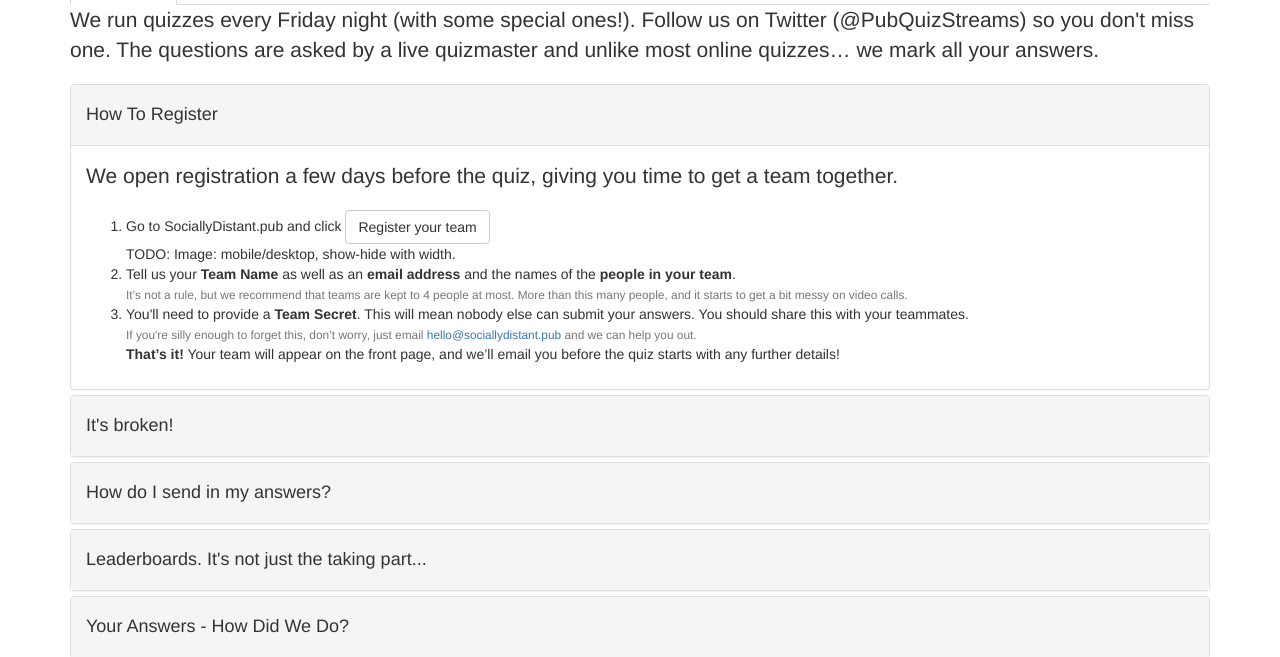
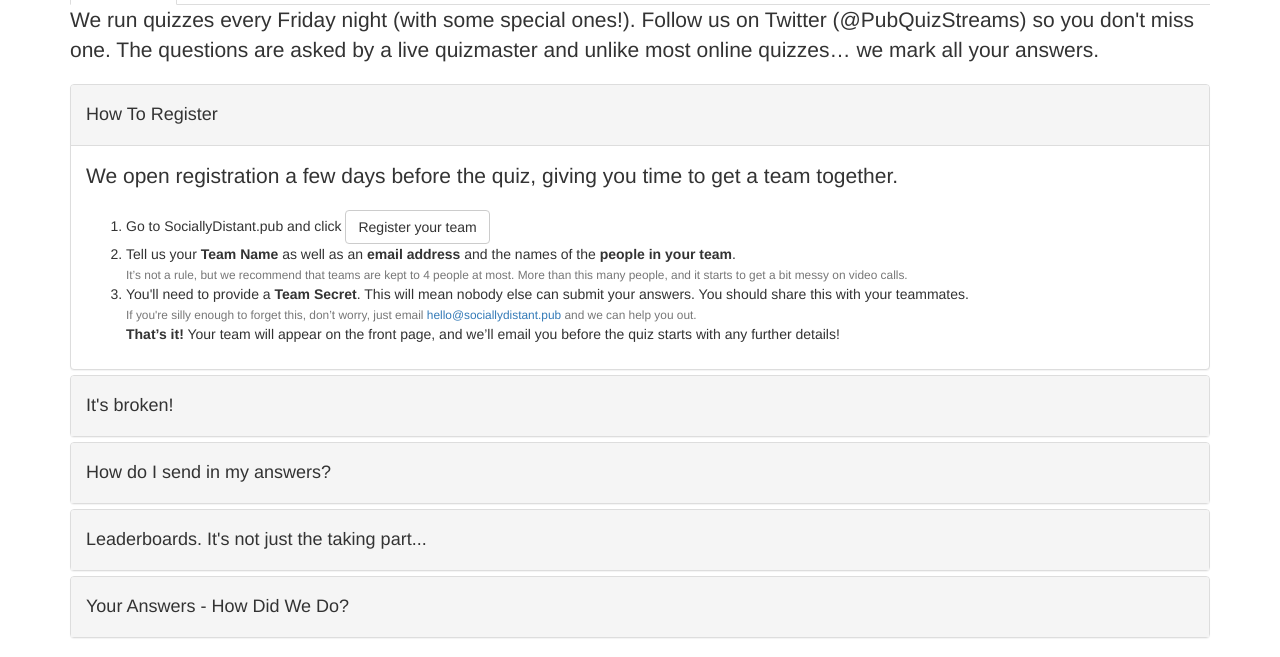
Before and after one commit to davidharrison92/sociallydistantpubquiz, a PHP site: page /about.php in a window 1280 px wide. Shown: the part 386-1043 px from the top of the page. Run offline with PHP 8.4, Linux system fonts and the light colour scheme; data that the repository does not hold is empty; a stand-in replaces the project's code that opens the database connection.

Commit message:
corrected

```diff
--- a/about.php
+++ b/about.php
@@ -36,8 +36,6 @@
                                 <li>
                                     Go to SociallyDistant.pub and click <button class="btn btn-default" href="newteam.php">Register your team</button>
                                 </li>
-
-TODO:                                Image: mobile/desktop, show-hide with width.
 
                                 <li>
                                     Tell us your <strong>Team Name</strong> as well as an <strong>email address</strong> and the names of the <strong>people in your team</strong>.<br>
@@ -139,9 +137,8 @@ TODO:                                Image: mobile/desktop, show-hide with width
                         <div id="coll_Report" class="panel-collapse collapse" role="tabpanel" aria-labelledby="hd_Report">
                           <div class="panel-body">
                             <p>After each round is marked, you can go to <a href="your_answers.php">Your Answers</a> to see how we marked you for each question. If you don’t agree, you’re more than welcome to whine to us <a href="https://twitter.com/PubQuizStreams">on twitter</a>.</p>
- TODO:                           IMAGE
                             <p>You can compare yourself to other teams. We show you what proportion of teams got it right this time round.</p>
-                            <p>We’ll always show you the correct answer, and sometimes some witty (tooltip: well, we think so anyway) extra information. </p>
+                            <p>We’ll always show you the correct answer, and sometimes some witty (well, we think so anyway) extra information. </p>
 
                           </div>
                         </div>
@@ -257,7 +254,7 @@ TODO:                                Image: mobile/desktop, show-hide with width
                                     <ul>
                                         <li>Front End Servers are Elastic Cloud Compute (EC2) Ubuntu and NGINX</li>
                                         <li>HTTPS / SSL is courtesy of <a href="https://letsencrypt.org/">LetsEncrypt</a></li>
-                                        <li>Data is stored using Relational Database Service (RDS)</li>
+                                        <li>Data is stored securely using Relational Database Service (RDS)</li>
                                     </ul>
                                 </li>
                                 <li>The website code (except for the store) is open source, feel free to <a href="https://github.com/davidharrison92/sociallydistantpubquiz">explore it on GitHub</a>.</li>
```
